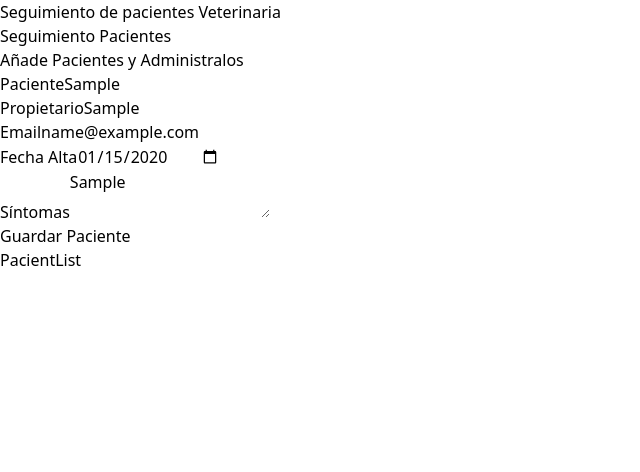
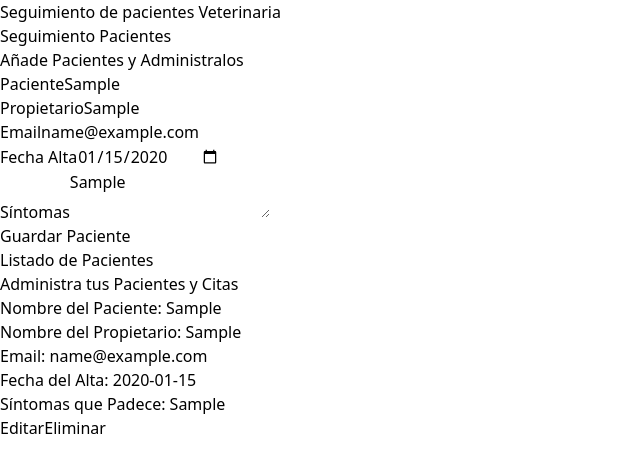
Before and after one commit to Nico235711/pacientes-zustand, a React (Vite) app: page / in a window 1280 px wide. Both pictures are taken after typing "Sample", "Sample", "name@example.com", "2020-01-15", "Sample" into the empty fields and a click on the input "Guardar Paciente". Shown: the top 472 px of the page, without its empty margins (0-640 px from the left). Built offline with nearby package versions, Linux system fonts and the light colour scheme.

Commit message:
Mostrando la información del Paciente

```diff
--- a/package.json
+++ b/package.json
@@ -13,11 +13,13 @@
     "react": "^18.2.0",
     "react-dom": "^18.2.0",
     "react-hook-form": "^7.51.3",
+    "uuid": "^9.0.1",
     "zustand": "^4.5.2"
   },
   "devDependencies": {
     "@types/react": "^18.2.66",
     "@types/react-dom": "^18.2.22",
+    "@types/uuid": "^9.0.8",
     "@typescript-eslint/eslint-plugin": "^7.2.0",
     "@typescript-eslint/parser": "^7.2.0",
     "@vitejs/plugin-react-swc": "^3.5.0",
--- a/src/components/PacientList.tsx
+++ b/src/components/PacientList.tsx
@@ -1,8 +1,38 @@
+import { usePatientStore } from "../store"
+import PatientDetails from "./PatientDetails"
 
 const PacientList = () => {
 
+  const { patients } = usePatientStore()
+
   return (
-    <div>PacientList</div>
+    <div className="md:w-1/2 lg:w-3/5 mx-5 md:h-screen overflow-y-scroll">
+      {patients.length ? (
+        <>
+          <h2 className="font-black text-3xl text-center">Listado de Pacientes</h2>
+          <p className="text-lg mt-5 text-center mb-10">
+            Administra tus {''}
+            <span className="text-indigo-600 font-bold">Pacientes y Citas</span>
+          </p>
+
+          {patients.map(patient => (
+            <PatientDetails
+              key={patient.id}
+              patient={patient}
+            />
+          ))}
+        </>
+      ) : (
+        <>
+          <h2 className="font-black text-3xl text-center">No hay pacientes</h2>
+          <p className="text-lg mt-5 text-center mb-10">
+            Comienza a agregar pacientes {''}
+            <span className="text-indigo-600 font-bold">y aparecerán aquí</span>
+          </p>
+        </>
+
+      )}
+    </div>
   )
 }
 
--- /dev/null
+++ b/src/components/PatientDetailItem.tsx
@@ -0,0 +1,16 @@
+type PatientDetailItemProps = {
+  label: string
+  data: string
+}
+
+const PatientDetailItem = ({ label, data }: PatientDetailItemProps) => {
+
+  return (
+    <p>
+      {label}: {""}
+      <span className="font-bold">{data}</span>
+    </p>
+  )
+}
+
+export default PatientDetailItem
--- /dev/null
+++ b/src/components/PatientDetails.tsx
@@ -0,0 +1,53 @@
+import { Patient } from "../types"
+import PatientDetailItem from "./PatientDetailItem"
+
+type PatientDetailsProps = {
+  patient: Patient
+}
+const PatientDetails = ({ patient }: PatientDetailsProps) => {
+
+  return (
+    <div className="bg-white shadow-md rounded-lg py-10 px-5 mb-10 space-y-2">
+      <PatientDetailItem
+        label="Nombre del Paciente"
+        data={patient.name}
+      />
+
+      <PatientDetailItem
+        label="Nombre del Propietario"
+        data={patient.caretaker}
+      />
+
+      <PatientDetailItem
+        label="Email"
+        data={patient.email}
+      />
+
+      <PatientDetailItem
+        label="Fecha del Alta"
+        data={patient.date.toString()}
+      />
+      <PatientDetailItem
+        label="Síntomas que Padece"
+        data={patient.symptoms}
+      />
+
+      <div className="flex justify-between">
+        <button
+          type="button"
+          className="bg-indigo-600 text-white uppercase text-lg py-2 px-4 rounded-lg font-bold hover:bg-indigo-700"
+        >
+          Editar
+        </button>
+        <button
+          type="button"
+          className="bg-red-600 text-white uppercase text-lg py-2 px-4 rounded-lg font-bold hover:bg-red-700"
+        >
+          Eliminar
+        </button>
+      </div>
+    </div>
+  )
+}
+
+export default PatientDetails
--- a/src/store.ts
+++ b/src/store.ts
@@ -1,16 +1,24 @@
 import { create } from "zustand";
 import { DraftPatient, Patient } from "./types";
+import { v4 as uuidV4 } from 'uuid'
 
 type PatientState = {
   patients: Patient[]
   addPatient: (data: DraftPatient) => void
 }
 
+const createPatient = (patient: DraftPatient): Patient => {
+  return {...patient, id: uuidV4()}
+}
+
 // Creando el Store de Zustand
-export const usePatientStore = create<PatientState>(() => ({
+// uso set para setear un/los valor/es
+export const usePatientStore = create<PatientState>((set) => ({
   patients: [],
   addPatient: (data) => {
-    console.log(data);
-
+    const newPatient = createPatient(data)
+    set((state) => ({
+      patients: [...state.patients, newPatient]
+    }))
   }
 }))
```
Also changed, not shown: 1 other file (tests, documents, lock files or other folders).
